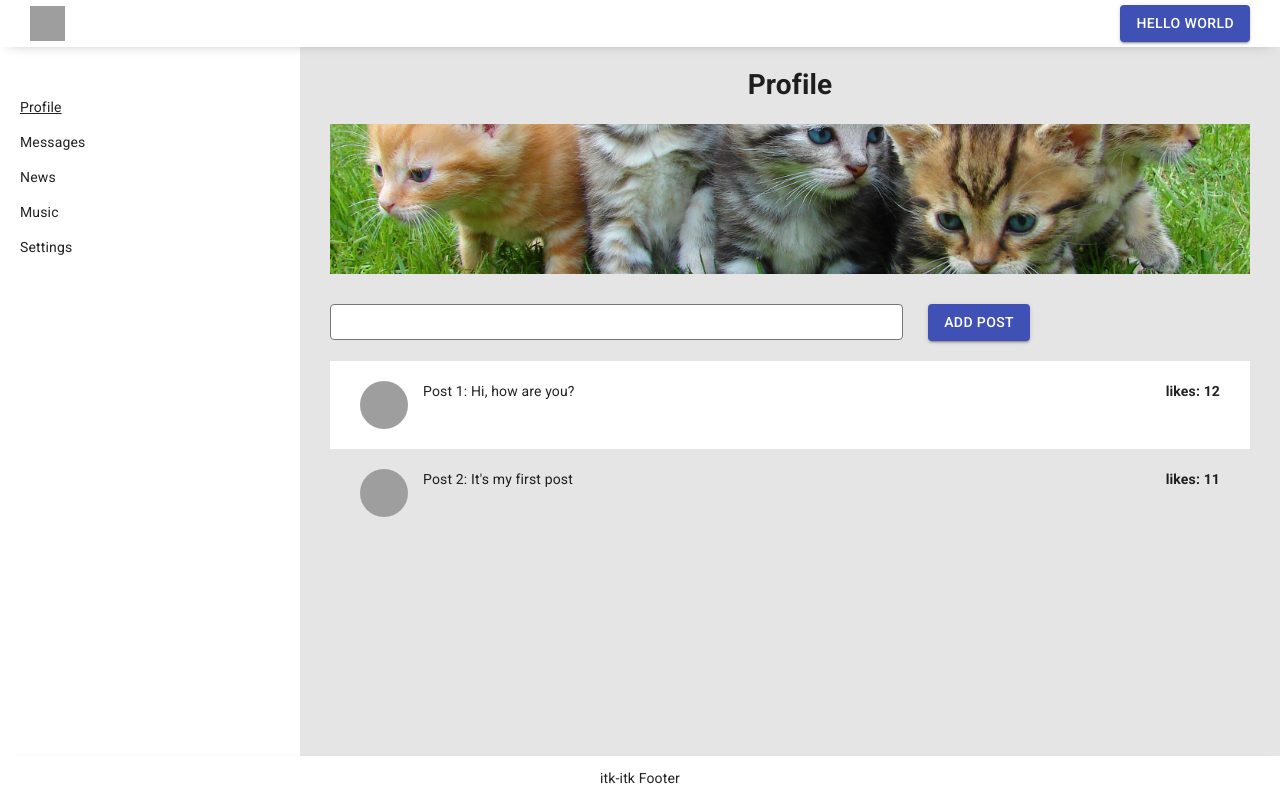
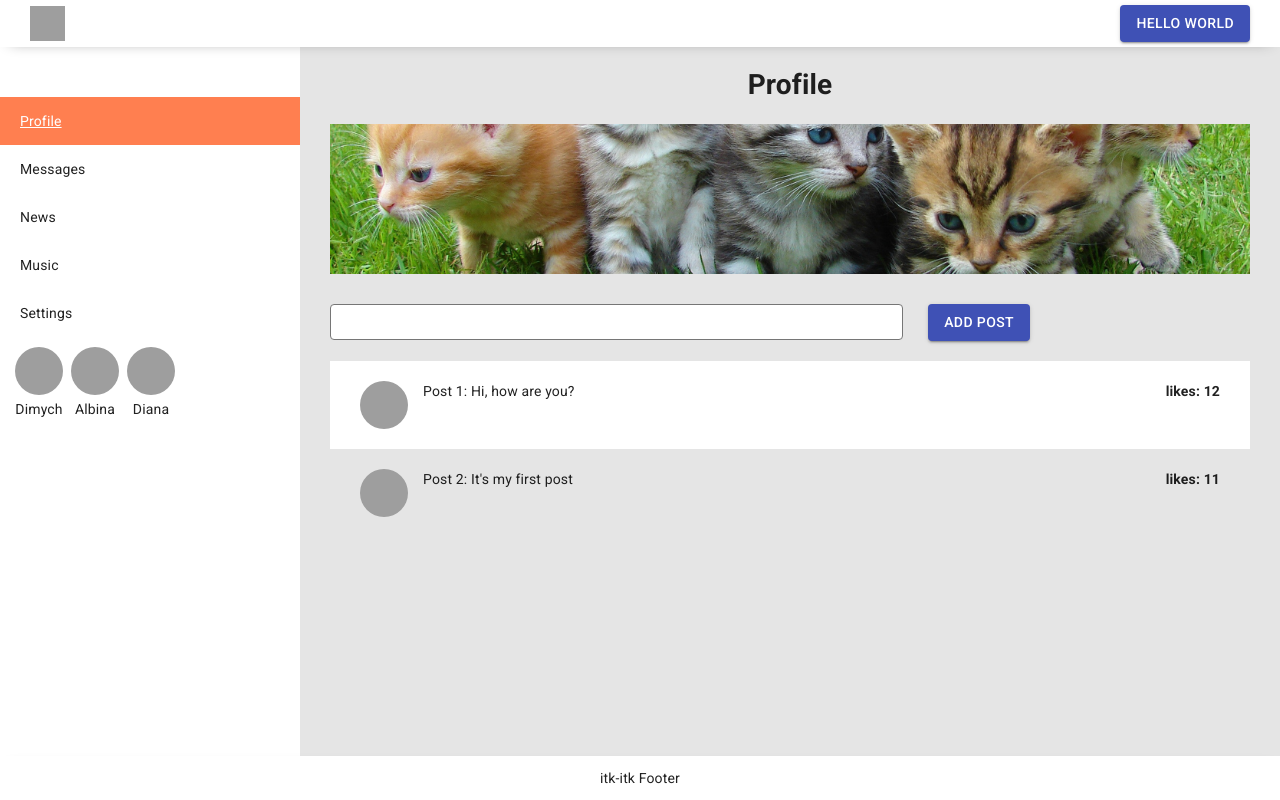
Before and after one commit to scaledicy/itk, a React (Create React App) app: page /profile in a window 1280 px wide. Built offline with nearby package versions, Linux system fonts and the light colour scheme; grey boxes are pictures that could not be loaded.

Commit message:
L29 learn state

```diff
--- a/src/App.jsx
+++ b/src/App.jsx
@@ -5,54 +5,9 @@ import Footer from "./components/Footer/Footer";
 import Aside from "./components/Aside/Aside";
 import Profile from "./components/Profile/Profile";
 import Dialogs from "./components/Dialogs/Dialogs";
-import { Switch, Route } from "react-router-dom";
+import { Switch, Route, Redirect } from "react-router-dom";
 
-let dialogsData = [
-  { id: 1,
-    name: "Dmitry"
-  },
-  { id: 2,
-    name: "Alex"
-  },
-  { id: 3,
-    name: "Dany"
-  },
-  { id: 4,
-    name: "Alice"
-  },
-  { id: 5,
-    name: "Ann"
-  }
-];
-
-let messagesData = [
-  {
-    id: 1,
-    message: "Lorem ipsum, dolor sit amet consectetur adipisicing elit.",
-  },
-  {
-    id: 2,
-    message:
-      "Lorem ipsum, dolor sit amet consectetur adipisicing elit. Vel, omnis!",
-  },
-  {
-    id: 3,
-    message:
-      "Lorem ipsum dolor sit, amet consectetur adipisicing elit. Quisquam incidunt iste ducimus aut quo atque ad.",
-  },
-  {
-    id: 4,
-    message:
-      "Lorem ipsum, dolor sit amet consectetur adipisicing elit. Vel, omnis!",
-  },
-  {
-    id: 5,
-    message:
-      "Lorem ipsum dolor sit amet consectetur adipisicing elit. Nobis natus magni provident deleniti eligendi! Magni eveniet accusamus, consequuntur exercitationem distinctio repellat corrupti. Et obcaecati velit nulla consectetur doloribus veniam pariatur.",
-  },
-];
-
-const App = () => {
+const App = props => {
   return (
     <>
       <CssBaseline />
@@ -60,15 +15,16 @@ const App = () => {
       <div className={s.appContainer}>
         <Header />
         <div className={s.appGridContent}>
-          <Aside />
+          <Aside friends={props.appState.friends} />
           <div className={s.appContent}>
             <Switch>
               <Route path='/profile'>
-                <Profile />
+                <Profile posts={props.appState.profilePage.posts} />
               </Route>
+              <Redirect from="/" to="/profile" />
             </Switch>
             <Route exact path='/messages'>
-              <Dialogs dialogsData={dialogsData} messagesData={messagesData} />
+              <Dialogs messagesPage={props.appState.messagesPage} />
             </Route>
           </div>
         </div>
--- a/src/components/Aside/Aside.jsx
+++ b/src/components/Aside/Aside.jsx
@@ -1,14 +1,37 @@
 import s from "./Aside.module.scss";
 import { NavLink } from "react-router-dom";
 
-const Aside = () => {
+const Friend = props => {
   return (
-    <ul className={s.asideContainer}>
+    <>
       <li>
-        <NavLink to="/profile" activeClassName={s.active}>Profile</NavLink>
+        <a className={s.friendItem} href='/'>
+          <img
+            src={props.img}
+            alt='/'
+          />
+          <span>{props.name}</span>
+        </a>
+      </li>
+    </>
+  );
+};
+
+const Aside = props => {
+  let friends = props.friends.map(el => <Friend key={el.id} id={el.id} name={el.name} img={el.img}/>);
+  return (
+    <>
+      <div className={s.asideContainer}>
+        <ul className={s.asideList}>
+          <li>
+            <NavLink to='/profile' activeClassName={s.active}>
+              Profile
+            </NavLink>
           </li>
           <li>
-        <NavLink to="/messages" activeClassName={s.active}>Messages</NavLink>
+            <NavLink to='/messages' activeClassName={s.active}>
+              Messages
+            </NavLink>
           </li>
           <li>
             <a href='/'>News</a>
@@ -20,6 +43,9 @@ const Aside = () => {
             <a href='/'>Settings</a>
           </li>
         </ul>
+        <ul className={s.friendsList}>{friends}</ul>
+      </div>
+    </>
   );
 };
 
--- a/src/components/Aside/Aside.module.scss
+++ b/src/components/Aside/Aside.module.scss
@@ -1,18 +1,39 @@
 .asideContainer {
   flex: 0 1 300px;
-  margin: 0;
   padding: 50px 0;
   background-color: #fff;
-  li {
-    padding: 0 20px;
-    margin-bottom: 15px;
-    &:last-child {
-      margin-bottom: 0;
-    }
-    a {
-      &.active {
-        text-decoration: underline;
-      }
+}
+
+.asideList {
+  margin: 0;
+  a {
+    display: block;
+    padding: 14px 20px;
+    &.active {
+      text-decoration: underline;
+      background-color: coral;
+      color: #fff;
     }
   }
 }
+
+
+.friendsList {
+  display: flex;
+  align-items: center;
+  padding: 10px 15px;
+  text-align: center;
+  img {
+    display: block;
+    width: 48px;
+    height: 48px;
+    border-radius: 50%;
+    margin-bottom: 4px;
+  }
+  li {
+    margin-right: 8px;
+    &:last-child {
+      margin-right: 0;
+    }
+  }
+}
--- a/src/components/Dialogs/DialogItem/DialogItem.jsx
+++ b/src/components/Dialogs/DialogItem/DialogItem.jsx
@@ -4,7 +4,7 @@ import { NavLink } from "react-router-dom";
 const DialogItem = props => {
   let path = '/messages/' + props.id;
   return (
-    <li className={s.active}>
+    <li className={s.dialogLink}>
       <NavLink to={path} activeClassName={s.active}>{props.name}</NavLink>
     </li>
   );
--- a/src/components/Dialogs/DialogItem/DialogItem.module.scss
+++ b/src/components/Dialogs/DialogItem/DialogItem.module.scss
@@ -1,14 +1,16 @@
-li {
-  cursor: pointer;
-  padding: 8px 16px;
-  background-color: #fff;
+.dialogLink {
   margin-bottom: 8px;
-  border-radius: 10px;
   &:last-child {
     margin-bottom: 0;
   }
-  &.active {
-    background-color: coral;
-    color: #fff;
+  a {
+    display: block;
+    padding: 8px 16px;
+    background-color: #fff;
+    border-radius: 10px;
+    &.active {
+      background-color: coral;
+      color: #fff;
+    }
   }
 }
--- a/src/components/Dialogs/Dialogs.jsx
+++ b/src/components/Dialogs/Dialogs.jsx
@@ -9,13 +9,13 @@ const Dialogs = props => {
         <h1 className={s.dialogsTitle}>Messages</h1>
         <div className={s.dialogs}>
           <ul className={s.dialogsContacts}>
-            {props.dialogsData.map(el => (
+            {props.messagesPage.dialogs.map(el => (
               <DialogItem key={el.id} id={el.id} name={el.name} />
             ))}
           </ul>
           <div className={s.dialogsChatContainer}>
             <ul className={s.dialogsChat}>
-              {props.messagesData.map(el => (
+              {props.messagesPage.messages.map(el => (
                 <Message key={el.id} id={el.id} message={el.message} />
               ))}
             </ul>
--- a/src/components/Profile/MyPosts/MyPosts.jsx
+++ b/src/components/Profile/MyPosts/MyPosts.jsx
@@ -2,14 +2,9 @@ import s from "./MyPosts.module.scss";
 import Post from "./Post/Post";
 import Button from "@material-ui/core/Button";
 
-let postData = [
-  {id: 1, message: 'Hi, how are you?', likes: 12},
-  {id: 2, message: 'It\'s my first post', likes: 11},
-];
+const MyPosts = props => {
+  let postEl = props.posts.map(el => <Post key={el.id} id={el.id} message={el.message} likes={el.likes}/>);
 
-let postEl = postData.map(el => <Post id={el.id} message={el.message} likes={el.likes}/>)
-
-const MyPosts = () => {
   return (
     <>
       <div className={s.createPost}>
--- a/src/components/Profile/Profile.jsx
+++ b/src/components/Profile/Profile.jsx
@@ -2,12 +2,12 @@ import s from "./Profile.module.scss";
 import MyPosts from "./MyPosts/MyPosts";
 import ProfileInfo from "./ProfileInfo/ProfileInfo";
 
-const Profile = () => {
+const Profile = props => {
   return (
     <>
       <h1 className={s.profileTitle}>Profile</h1>
       <ProfileInfo />
-      <MyPosts />
+      <MyPosts posts={props.posts}/>
     </>
   );
 };
--- a/src/index.js
+++ b/src/index.js
@@ -1,17 +1,18 @@
-import React from 'react';
-import ReactDOM from 'react-dom';
-import './styles/styles.scss';
-import App from './App';
-import reportWebVitals from './reportWebVitals';
+import React from "react";
+import ReactDOM from "react-dom";
+import "./styles/styles.scss";
+import App from "./App";
+import reportWebVitals from "./reportWebVitals";
 import { BrowserRouter as Router } from "react-router-dom";
+import state from "./redux/state";
 
 ReactDOM.render(
   <React.StrictMode>
     <Router>
-      <App />
+      <App appState={state} />
     </Router>
   </React.StrictMode>,
-  document.getElementById('root')
+  document.getElementById("root")
 );
 
 // If you want to start measuring performance in your app, pass a function
--- /dev/null
+++ b/src/redux/state.js
@@ -0,0 +1,65 @@
+let state = {
+  profilePage: {
+    posts: [
+      { id: 1,
+        message: "Hi, how are you?",
+        likes: 12
+      },
+      { id: 2,
+        message: "It's my first post",
+        likes: 11
+      }
+    ]
+  },
+  messagesPage: {
+    dialogs: [
+      { id: 1, name: "Dmitry" },
+      { id: 2, name: "Alex" },
+      { id: 3, name: "Dany" },
+      { id: 4, name: "Alice" },
+      { id: 5, name: "Ann" }
+    ],
+    messages: [
+      {
+        id: 1,
+        message: "Lorem ipsum, dolor sit amet consectetur adipisicing elit.",
+      },
+      {
+        id: 2,
+        message: "Lorem ipsum, dolor sit amet consectetur adipisicing elit. Vel, omnis!",
+      },
+      {
+        id: 3,
+        message: "Lorem ipsum dolor sit, amet consectetur adipisicing elit. Quisquam incidunt iste ducimus aut quo atque ad.",
+      },
+      {
+        id: 4,
+        message: "Lorem ipsum, dolor sit amet consectetur adipisicing elit. Vel, omnis!",
+      },
+      {
+        id: 5,
+        message: "Lorem ipsum dolor sit amet consectetur adipisicing elit. Nobis natus magni provident deleniti eligendi! Magni eveniet accusamus, consequuntur exercitationem distinctio repellat corrupti. Et obcaecati velit nulla consectetur doloribus veniam pariatur.",
+      }
+    ]
+  },
+  friends: [
+    {
+      id: 1,
+      name: "Dimych",
+      img: "https://www.vokrug.tv/pic/person/5/5/3/4/5534779888fe3ee25eb750183028cecf.jpeg"
+    },
+    {
+      id: 2,
+      name: "Albina",
+      img: "https://www.uni-regensburg.de/Fakultaeten/phil_Fak_II/Psychologie/Psy_II/beautycheck/english/prototypen/w_sexy_gr.jpg"
+    },
+    {
+      id: 3,
+      name: "Diana",
+      img: "https://kottke.org/plus/misc/images/ai-faces-01.jpg"
+    }
+  ]
+};
+
+
+export default state;
```
Lines whose indentation alone changed are shown as unchanged.
